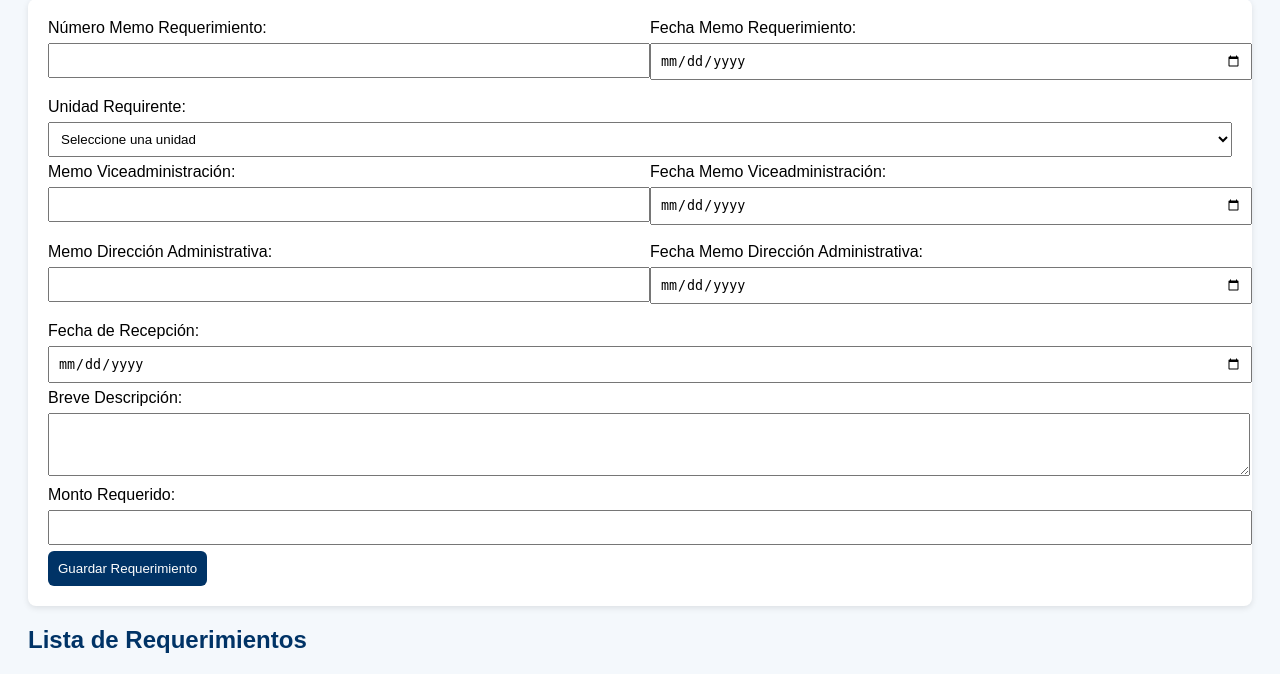
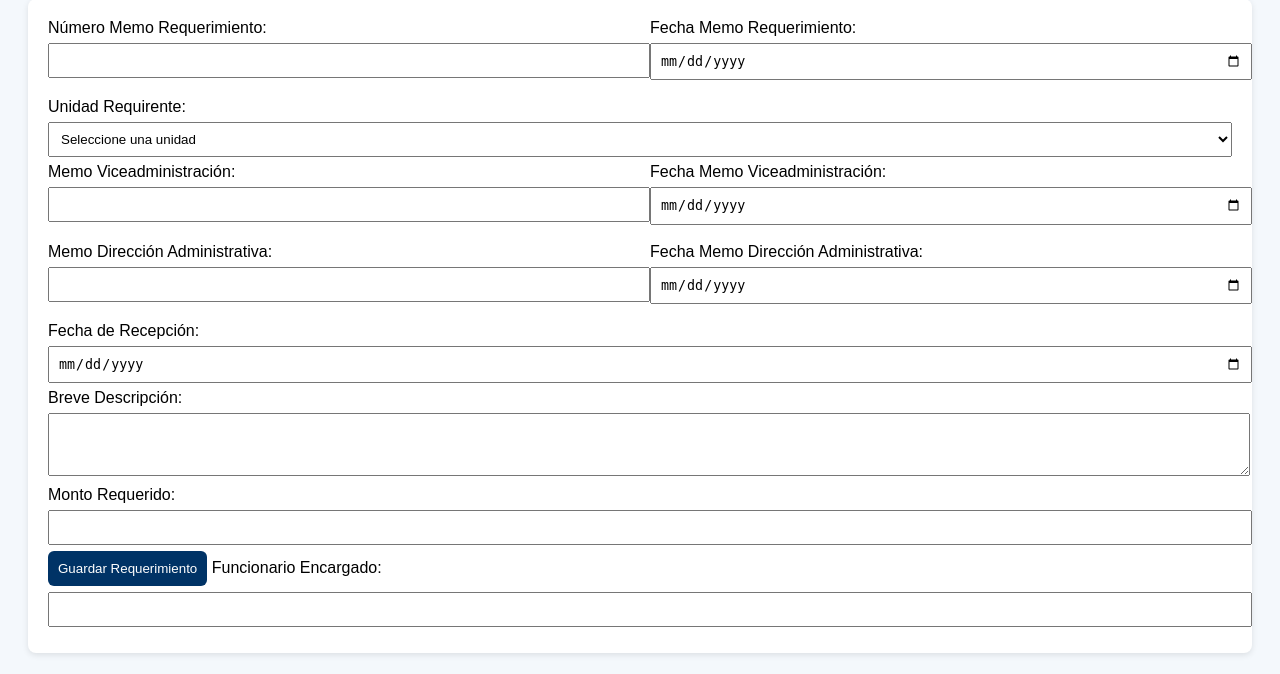
Before and after one commit to faustofi1262/sicop, a Flask app: page /admin/requerimientos in a window 1280 px wide. Shown: the part 97-771 px from the top of the page. Run offline with Flask 3, Linux system fonts and the light colour scheme; the visitor is signed in with stand-in values (Sample User, id 1); data that the repository does not hold is empty; some libraries are stand-ins or nearby versions.

Commit message:
Modificacion del formulario requerimiento y tareass

```diff
--- a/app/routes.py
+++ b/app/routes.py
@@ -125,7 +125,8 @@ def gestionar_requerimientos():
             request.form['fecha_memo_dir_ad'],
             request.form['fecha_recep_req'],
             request.form['breve_descr'],
-            request.form['monto_req']
+            request.form['monto_req'],
+            request.form['funcionario_encargado']
         )
 
         cur.execute("""
@@ -133,9 +134,9 @@ def gestionar_requerimientos():
                 mem_requi, fecha_memo_requi, unid_requirente,
                 memo_vice_ad, fecha_memo_vice_ad,
                 memo_dir_ad, fecha_memo_dir_ad,
-                fecha_recep_req, breve_descr, monto_req
+                fecha_recep_req, breve_descr, monto_req, funcionario_encargado
             )
-            VALUES (%s, %s, %s, %s, %s, %s, %s, %s, %s, %s)
+            VALUES (%s, %s, %s, %s, %s, %s, %s, %s, %s, %s, %s)
         """, data)
         conn.commit()
 
--- a/app/templates/requerimientos_admin.html
+++ b/app/templates/requerimientos_admin.html
@@ -87,6 +87,10 @@
     <input type="number" name="monto_req" step="0.01" required>
 
     <button type="submit">Guardar Requerimiento</button>
+
+    <label>Funcionario Encargado:</label>
+    <input type="text" name="funcionario_encargado" required>
+
 </form>
 
     <h2>Lista de Requerimientos</h2>
```
Also changed, not shown: app/templates/tareas_admin.html (+10 -10 lines).
